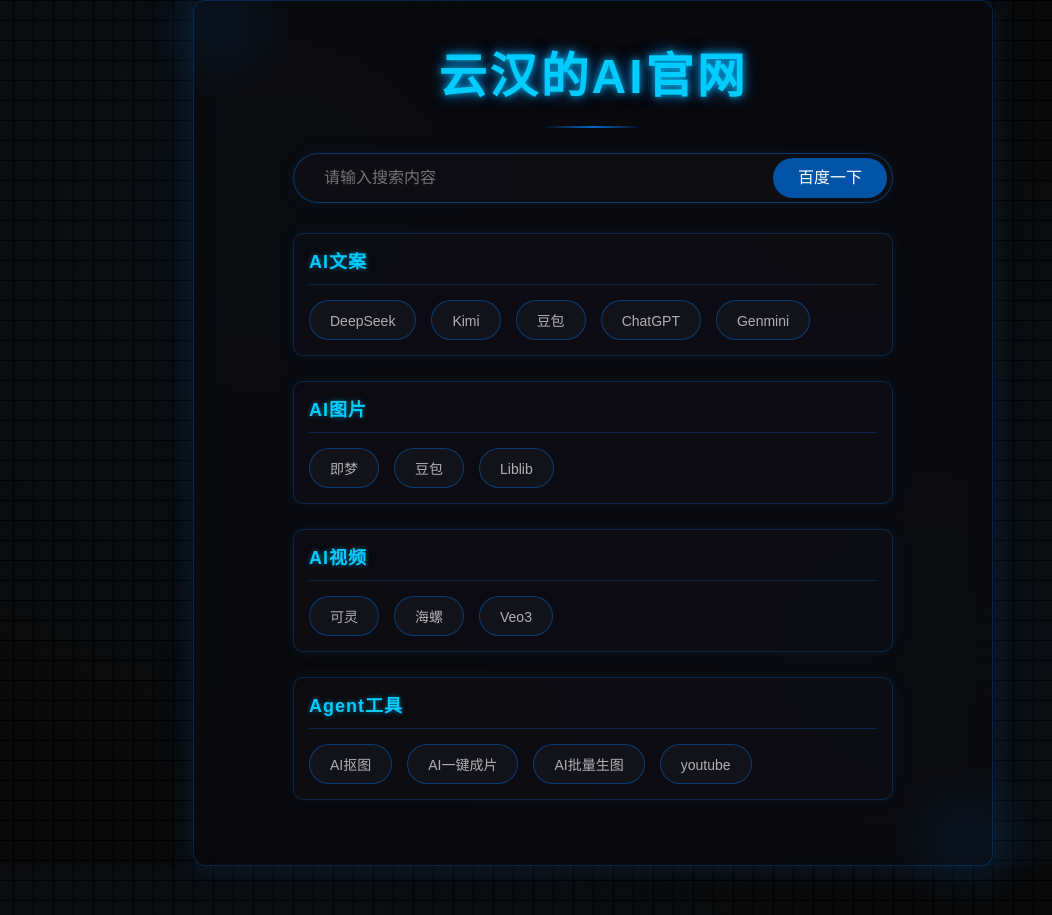
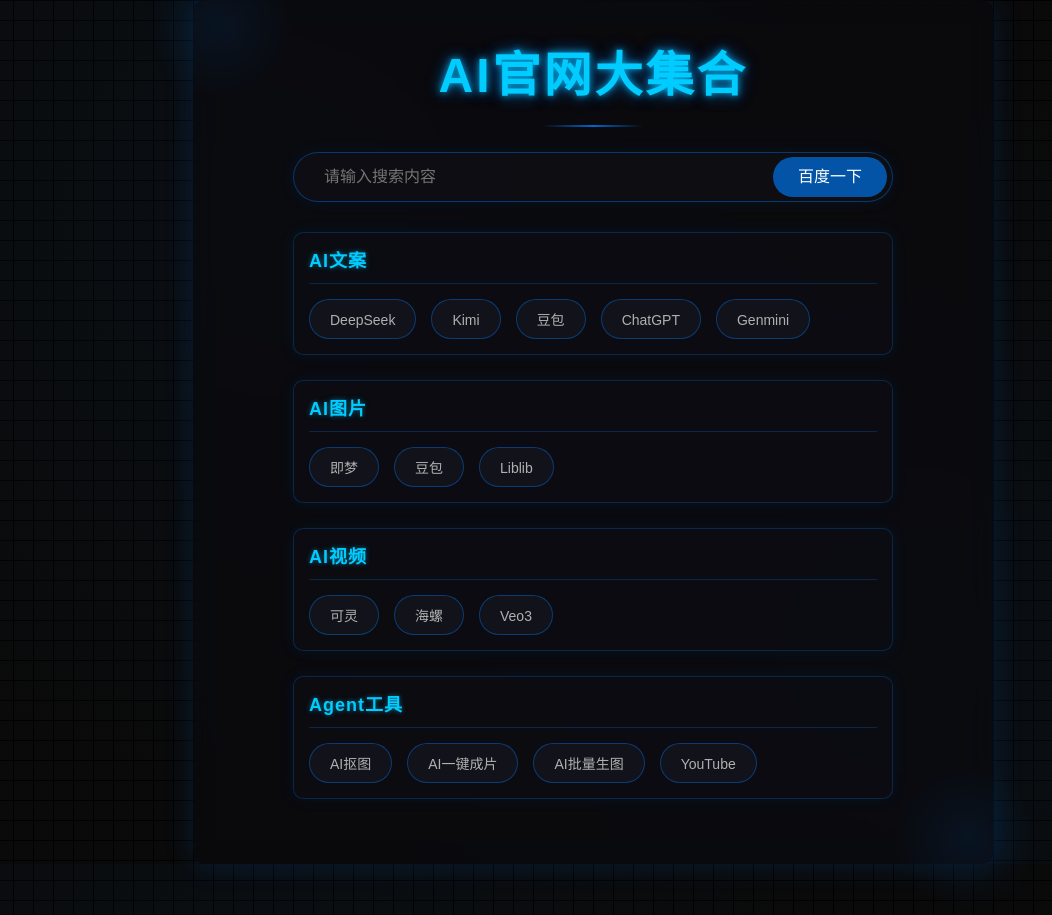
Before and after one commit to zihanzhang77/yunhan, a plain HTML site: page index.html in a window 1280 px wide. Shown: the whole page, without its empty margins (47-1099 px from the left). Drawn offline with Linux system fonts and the light colour scheme.

Commit message:
Add files via upload

```diff
--- a/index.html
+++ b/index.html
@@ -3,13 +3,13 @@
 <head>
     <meta charset="UTF-8">
     <meta name="viewport" content="width=device-width, initial-scale=1.0">
-    <title>云汉的AI官网</title>
+    <title>AI官网大集合</title>
     <link rel="stylesheet" href="styles.css">
 </head>
 <body>
     <div class="main-container">
         <div class="logo-container">
-            <div class="logo">云汉的AI官网</div>
+            <div class="logo">AI官网大集合</div>
         </div>
 
         <div class="search-container">
@@ -52,7 +52,7 @@
                 <button class="search-btn" id="open-ai-remove-bg-btn">AI抠图</button>
                 <button class="search-btn" id="open-ai-video-btn">AI一键成片</button>
                 <button class="search-btn" id="open-ai-batch-img-btn">AI批量生图</button>
-                <button class="search-btn" id="open-youtube-btn">youtube</button>
+                <button class="search-btn" id="open-youtube-btn">YouTube</button>
             </div>
         </div>
     </div>
--- a/styles.css
+++ b/styles.css
@@ -38,7 +38,6 @@
     border-radius: 12px;
     box-shadow: 0 0 30px rgba(0, 102, 204, 0.2);
     backdrop-filter: blur(10px);
-    border: 1px solid rgba(0, 102, 204, 0.3);
 }
 
 /* Logo样式 */
```
